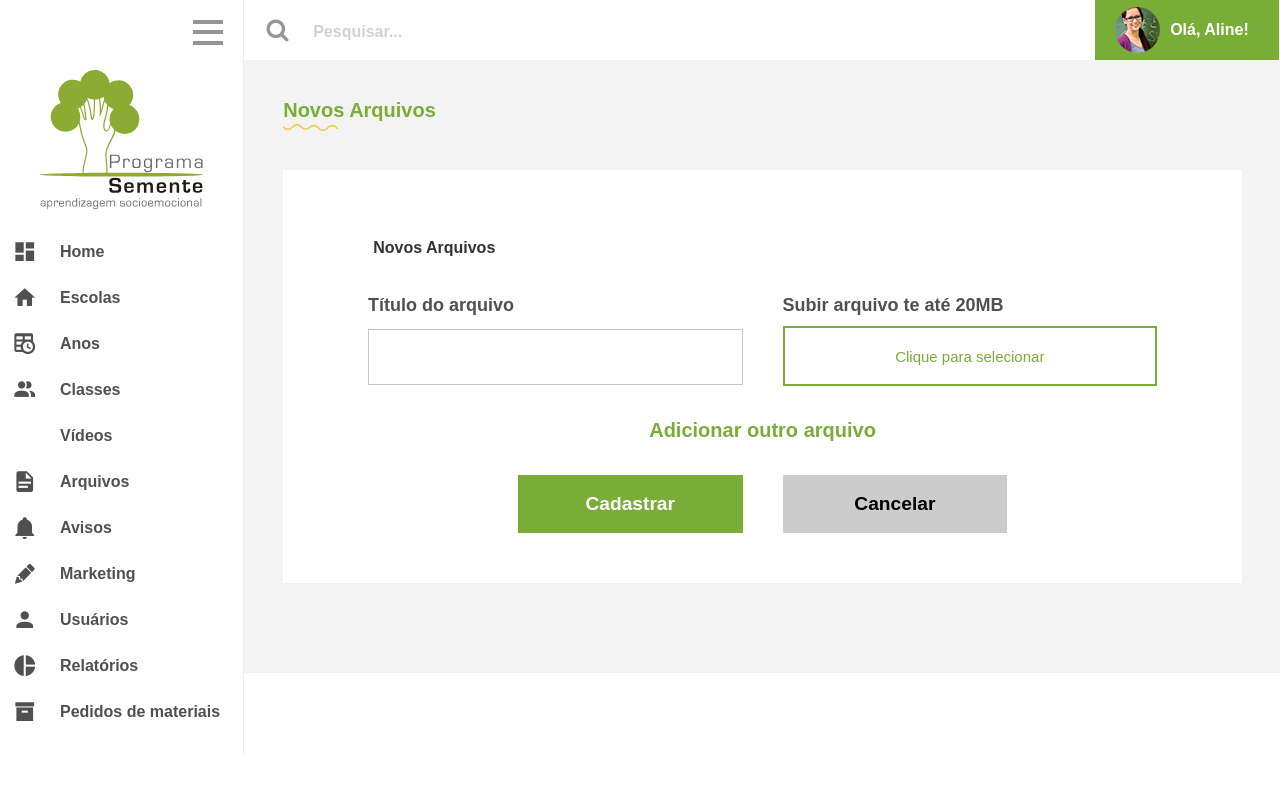
After one commit to danemmanuel/programa-semente, a PHP site: page /dashboard/addnovosarquivosmarketing.php in a window 1280 px wide. The commit adds this page. Run offline with PHP 8.4, Linux system fonts and the light colour scheme; some libraries are stand-ins or nearby versions.

Commit message:
addarquivo marketingn

```diff
--- /dev/null
+++ b/dashboard/addnovosarquivosmarketing.php
@@ -0,0 +1,78 @@
+<?php
+require("includes/head.php");
+
+require("includes/menu.php");
+
+?>
+<section class="page-addvideo">
+	<div class="title sake">Novos Arquivos</div>
+	<div class="formaddvideo">
+		<div class="painel-usuario">
+			<div class="title-voltaasaulas">Novos Arquivos</div>
+		<form action="">
+			<div class="row-flex align-center" id="inputss">
+				<div class="l5 inputed">
+					<label for="nome" class="filterlabel">Título do arquivo</label>
+					<input type="text" id="nome" class="input">
+				</div>
+				<div class="l5 inputed" style="position:relative">
+					<label for="" class="filterlabel">Subir arquivo te até 20MB</label>
+					<input type="file" name="arquivo" id="arquivo" class="arquivo marg-y" style="margin-top:10px;display: none;">
+
+					<input type="button" class="btn" value="Clique para selecionar" style="background-color:#fff;border:2px solid #7aad37; color:#7aad37;position:absolute;left:0;top:30px;width:100%;">
+				</div>
+
+
+			</div>
+			<div class="add_field_button">Adicionar outro arquivo</div>
+			<div class="row-flex align-center">
+
+
+				<div class="l3 inputed">
+					<input type="submit" class="input-login" value="Cadastrar">
+				</div>
+				<div class="l3 inputed">
+					<input type="submit" class="input-login bg-gray" value="Cancelar">
+				</div>
+			</div>
+		</form>
+		</div>
+	</div>
+</section>
+
+<script>
+	$(document).ready(function() {
+		var max_fields      = 10; //maximum input boxes allowed
+    var wrapper         = $("#inputss"); //Fields wrapper
+    var add_button      = $(".add_field_button"); //Add button ID
+
+      var x = 1; //initlal text box count
+    $(add_button).click(function(e){ //on add input button click
+    	e.preventDefault();
+        if(x < max_fields){ //max input box allowed
+            x++; //text box increment
+            $(wrapper).append('<div class="l5 inputed"><label for="nome" class="filterlabel">Título do arquivo</label><input type="text" id="nome" class="input"></div><div class="l5 inputed" style="position:relative"><label for="" class="filterlabel">Subir arquivo te até 20MB</label><input type="file" name="arquivo" id="arquivo" class="arquivo marg-y" style="margin-top:10px;display: none;"><input type="button" class="btn" value="Clique para selecionar" style="background-color:#fff;border:2px solid #7aad37; color:#7aad37;position:absolute;left:0;top:30px;width:100%;"></div>'); //add input box
+        }
+    });
+
+    $(wrapper).on("click",".remove_field", function(e){ //user click on remove text
+    	e.preventDefault(); $(this).parent('div').remove(); x--;
+    })
+
+
+    $('select').material_select();
+    $('.btn').on('click', function() {
+    	$('.arquivo').trigger('click');
+    });
+
+    $('.arquivo').on('change', function() {
+    	var fileName = $(this)[0].files[0].name;
+    	$('#file').val(fileName);
+    });
+});
+
+</script>
+<?php
+require("includes/footer.php");
+
+?>
--- a/public/css/style.css
+++ b/public/css/style.css
@@ -1730,3 +1730,20 @@ tr:nth-child(even){background-color: #f2f2f2}
 .iframe{
   margin-top: 50px;
 }
+.add_field_button{
+  width: 100%;
+   font-size: 20px;
+  color:#7aad37;
+  font-family: 'Montserrat', sans-serif;
+  font-weight: bold;
+  text-align: center;
+  margin: 20px 0;
+  cursor: pointer;
+}
+.title-voltaasaulas{
+   font-family: 'Montserrat', sans-serif;
+   color: #333;
+   font-weight: bold;
+   margin: 40px 0;
+   margin-left: 60px;
+}
```
Also changed, not shown: public/css/materialize.css.
